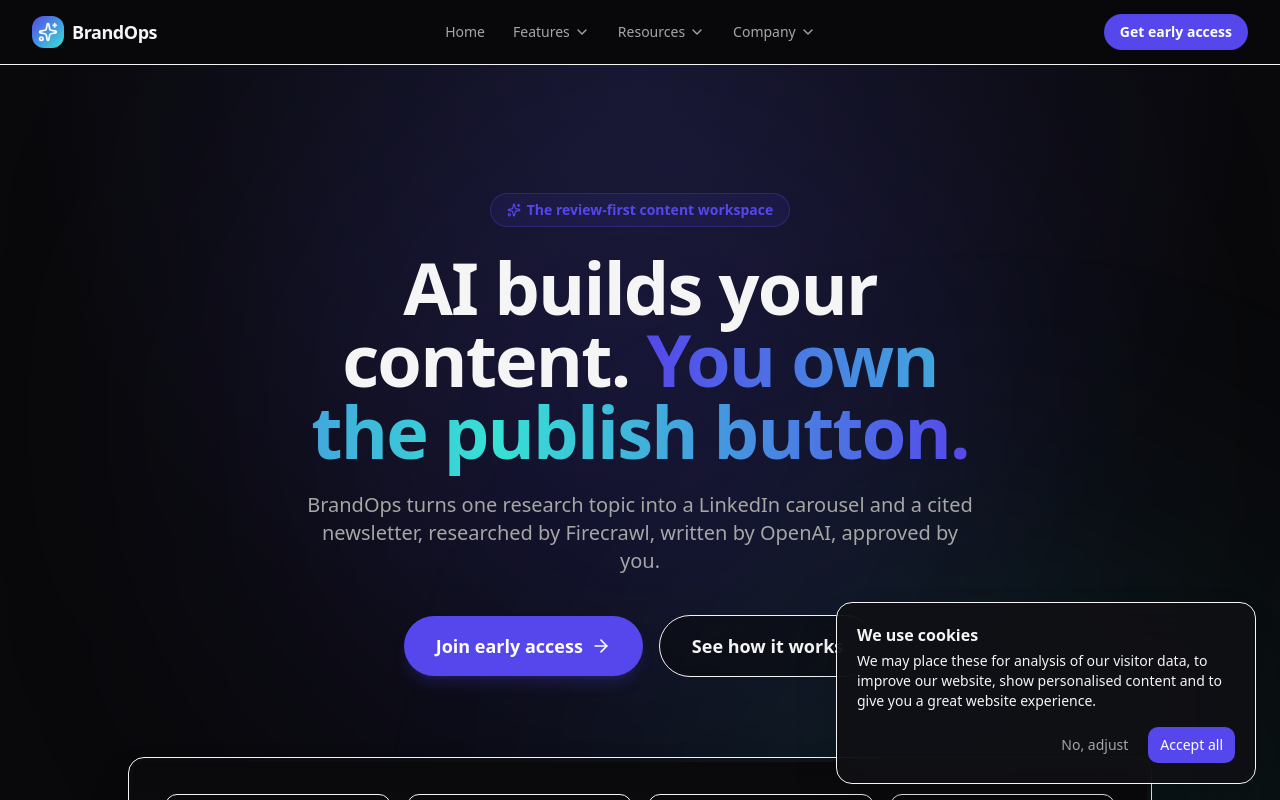
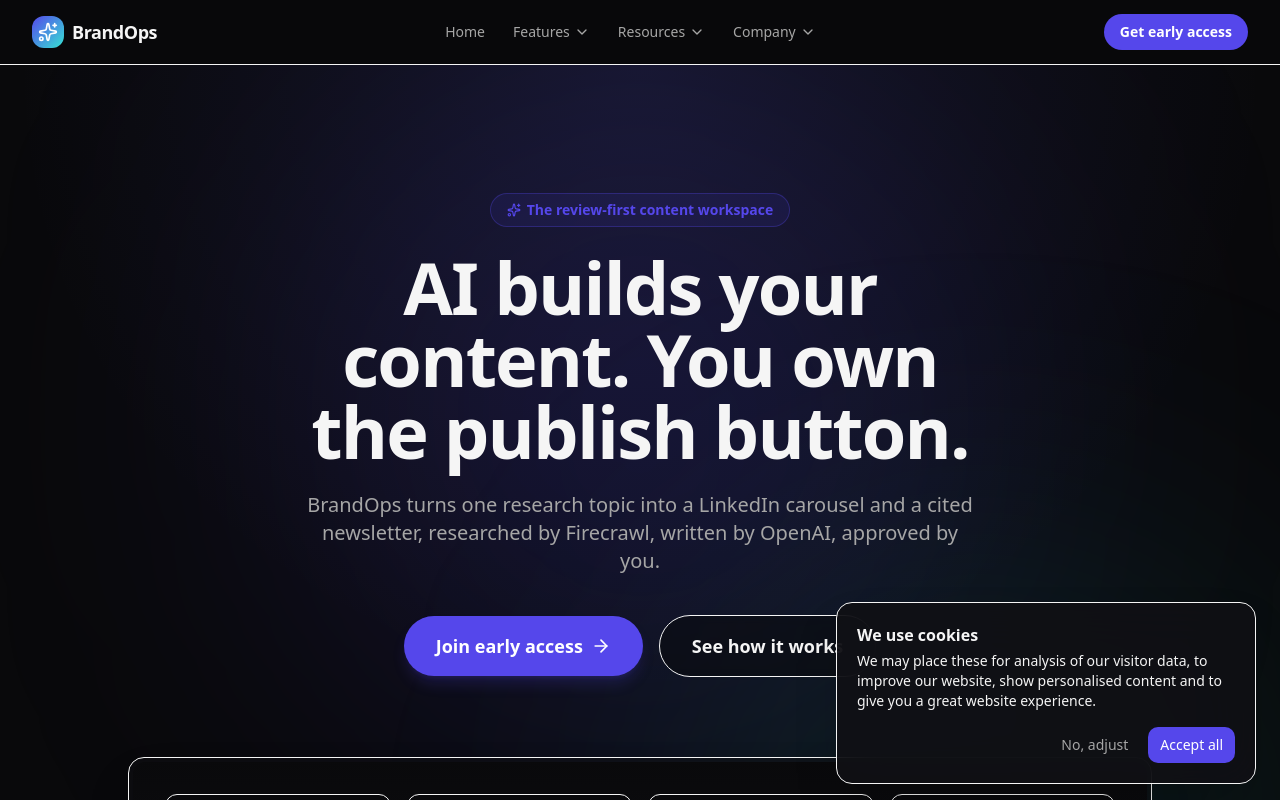
Before and after one commit to rajvictor1/personal-brand-content-automation-lp, a Next.js app: page / in a window 1280 px wide. Shown: the top 800 px of the page. Built offline with nearby package versions, Linux system fonts and the light colour scheme.

Commit message:
Make home hero text consistent with other pages

```diff
--- a/components/hero.tsx
+++ b/components/hero.tsx
@@ -58,10 +58,7 @@
 
           <Reveal delay={0.1}>
             <h1 className="text-balance text-4xl font-bold tracking-tight text-foreground sm:text-5xl lg:text-7xl">
-              AI builds your content.{" "}
-              <span className="bg-gradient-to-r from-primary via-accent to-primary bg-clip-text text-transparent">
-                You own the publish button.
-              </span>
+              AI builds your content. You own the publish button.
             </h1>
           </Reveal>
 
```
